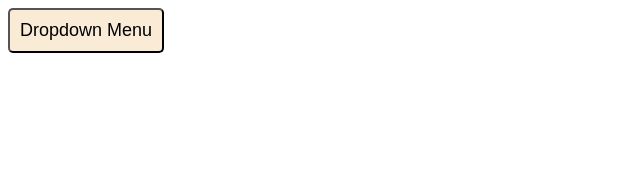
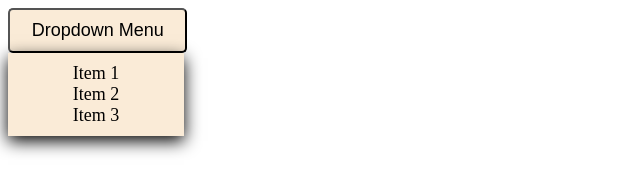
Before and after one commit to cstim240/TOP_dropdown_menu, a website built with webpack: page index.html in a window 1280 px wide. Shown: the whole page, without its empty margins (0-640 px from the left). Built offline with nearby package versions, Linux system fonts and the light colour scheme.

Commit message:
Add styling to .drop_menu

```diff
--- a/src/style.css
+++ b/src/style.css
@@ -1,8 +1,6 @@
 #dropDown_Div {
-    position: inline;
+    position: relative;
     display: inline-block;
-    width: 50%;
-
 }
 
 #mainBtn {
@@ -11,6 +9,7 @@
     padding: 10px;
     font-size: large;
     cursor: pointer;
+    width: 115%;
 }
 
 #mainBtn:hover {
@@ -19,7 +18,27 @@
 
 .drop_menu {
     display: none;
+    width: 100%;
     position: absolute;
     background-color: antiquewhite;
-    min-width: 100px;
+    padding: 10px;
+    display: block;
+    z-index: 1;
+    box-shadow: 0px 5px 16px black;
 }
+
+.drop_menu a {
+    font-size:large;
+    color: black;
+    text-decoration: none;
+    display: block;
+    text-align: center;
+}
+
+.drop_menu a:hover{
+    background-color:chocolate;
+}
+
+.visible {
+    display:block;
+}
```
